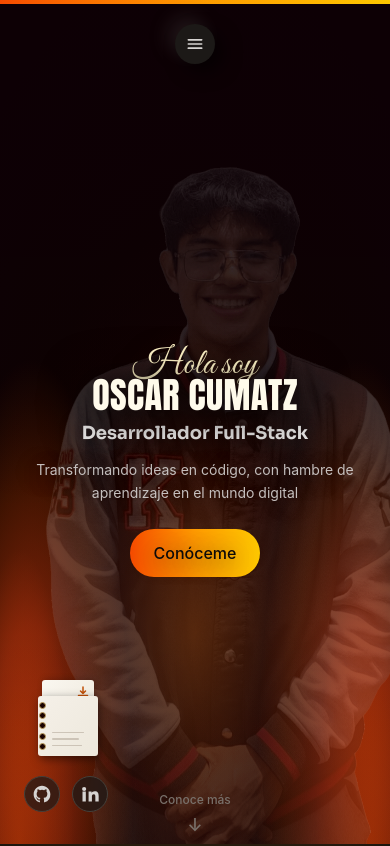
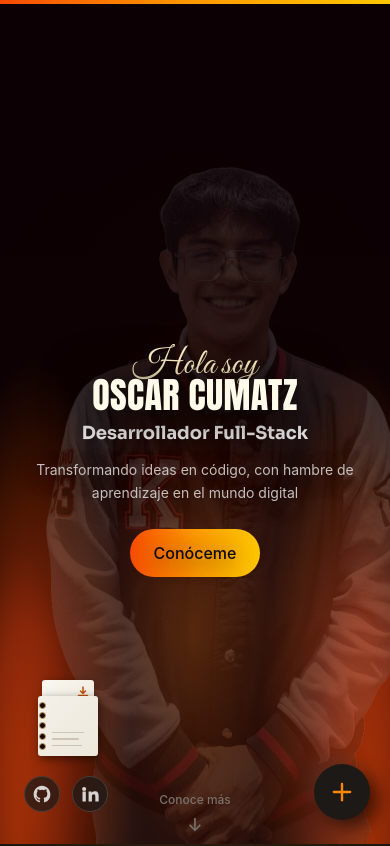
Before and after one commit to ocumatz-2021660/Portafolio-Web, a React (Vite) app in the folder Portafolio-Web/: page / in a window 390 px wide. Shown: the top 846 px of the page. Built offline with nearby package versions, Linux system fonts and the light colour scheme.

Commit message:
feat: implementando estilo para pantallas pequeñas despliegue

```diff
--- a/Portafolio-Web/src/components/Navbar.jsx
+++ b/Portafolio-Web/src/components/Navbar.jsx
@@ -90,54 +90,18 @@ export default function Navbar() {
           })}
         </motion.div>
 
-        {/* Mobile hamburger button */}
-        <motion.button
-          initial={{ opacity: 0, y: -20 }}
-          animate={{ opacity: 1, y: 0 }}
-          transition={{ duration: 0.6 }}
-          onClick={() => setMenuOpen((o) => !o)}
-          className="sm:hidden pointer-events-auto mt-2 p-2.5 rounded-full active:scale-95 transition-transform"
-          style={{
-            backgroundColor: SURFACE,
-            boxShadow: menuOpen ? PRESSED : RAISED,
-          }}
-          aria-label={menuOpen ? "Cerrar menú" : "Abrir menú"}
-          aria-expanded={menuOpen}
-        >
-          <svg
-            className="w-5 h-5 text-stone-300"
-            fill="none"
-            stroke="currentColor"
-            strokeWidth="2"
-            strokeLinecap="round"
-            strokeLinejoin="round"
-            viewBox="0 0 24 24"
-          >
-            {menuOpen ? (
-              <>
-                <line x1="6" y1="6" x2="18" y2="18" />
-                <line x1="6" y1="18" x2="18" y2="6" />
-              </>
-            ) : (
-              <>
-                <line x1="4" y1="7" x2="20" y2="7" />
-                <line x1="4" y1="12" x2="20" y2="12" />
-                <line x1="4" y1="17" x2="20" y2="17" />
-              </>
-            )}
-          </svg>
-        </motion.button>
       </div>
 
-      {/* Mobile dropdown menu */}
+      {/* Móvil — botón flotante "+" abajo a la derecha con su menú desplegable */}
+      <div className="sm:hidden fixed bottom-6 right-5 z-50 flex flex-col items-end gap-3">
         <AnimatePresence>
           {menuOpen && (
             <motion.div
-            initial={{ opacity: 0, y: -10, scale: 0.95 }}
+              initial={{ opacity: 0, y: 12, scale: 0.92 }}
               animate={{ opacity: 1, y: 0, scale: 1 }}
-            exit={{ opacity: 0, y: -10, scale: 0.95 }}
+              exit={{ opacity: 0, y: 12, scale: 0.92 }}
               transition={{ duration: 0.2 }}
-            className="sm:hidden mx-4 mt-2 rounded-2xl p-2 pointer-events-auto"
+              className="origin-bottom-right rounded-2xl p-2 min-w-44 pointer-events-auto"
               style={{
                 backgroundColor: SURFACE,
                 boxShadow: RAISED,
@@ -150,15 +114,13 @@ export default function Navbar() {
                     key={link.href}
                     href={link.href}
                     onClick={closeMenu}
-                  className="block text-sm font-medium px-4 py-2.5 rounded-xl transition-all"
+                    className="block text-sm font-medium text-right px-4 py-2.5 rounded-xl transition-all"
                     style={{
                       boxShadow: isActive ? PRESSED : "none",
                       background: isActive
                         ? "linear-gradient(90deg, #ea580c, #f97316, #fbbf24)"
                         : "transparent",
-                    color: isActive
-                      ? "transparent"
-                      : "#a8a29e",
+                      color: isActive ? "transparent" : "#a8a29e",
                       WebkitBackgroundClip: isActive ? "text" : "unset",
                       backgroundClip: isActive ? "text" : "unset",
                     }}
@@ -170,6 +132,35 @@ export default function Navbar() {
             </motion.div>
           )}
         </AnimatePresence>
+
+        <motion.button
+          initial={{ opacity: 0, scale: 0.8 }}
+          animate={{ opacity: 1, scale: 1 }}
+          transition={{ duration: 0.4 }}
+          onClick={() => setMenuOpen((o) => !o)}
+          className="pointer-events-auto w-14 h-14 rounded-full flex items-center justify-center active:scale-95 transition-transform"
+          style={{
+            backgroundColor: SURFACE,
+            boxShadow: menuOpen ? PRESSED : RAISED,
+          }}
+          aria-label={menuOpen ? "Cerrar menú" : "Abrir menú"}
+          aria-expanded={menuOpen}
+        >
+          <motion.svg
+            animate={{ rotate: menuOpen ? 135 : 0 }}
+            transition={{ duration: 0.25 }}
+            className="w-7 h-7 text-orange-400"
+            fill="none"
+            stroke="currentColor"
+            strokeWidth="2"
+            strokeLinecap="round"
+            viewBox="0 0 24 24"
+          >
+            <line x1="12" y1="5" x2="12" y2="19" />
+            <line x1="5" y1="12" x2="19" y2="12" />
+          </motion.svg>
+        </motion.button>
+      </div>
     </nav>
   )
 }
```
Lines whose indentation alone changed are shown as unchanged.
